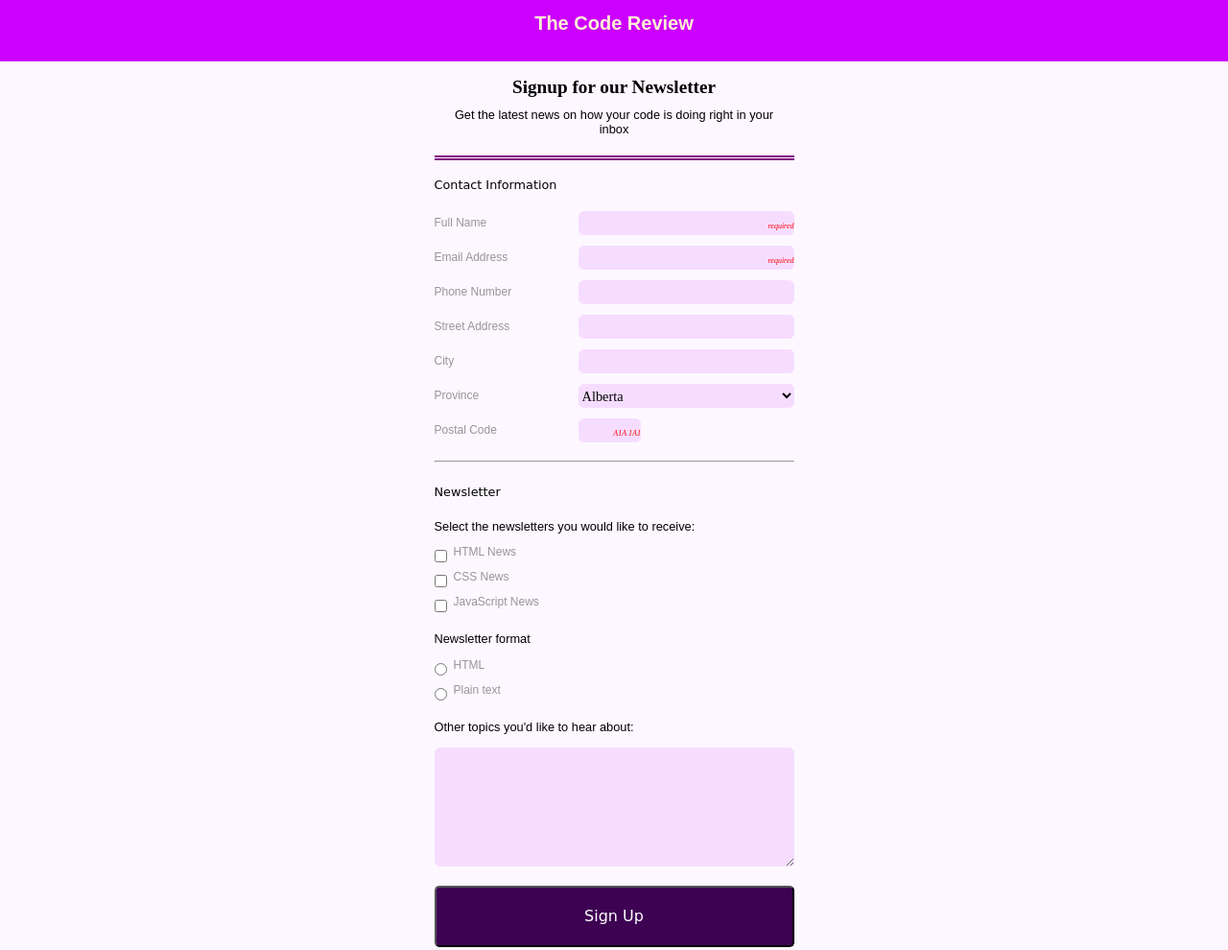
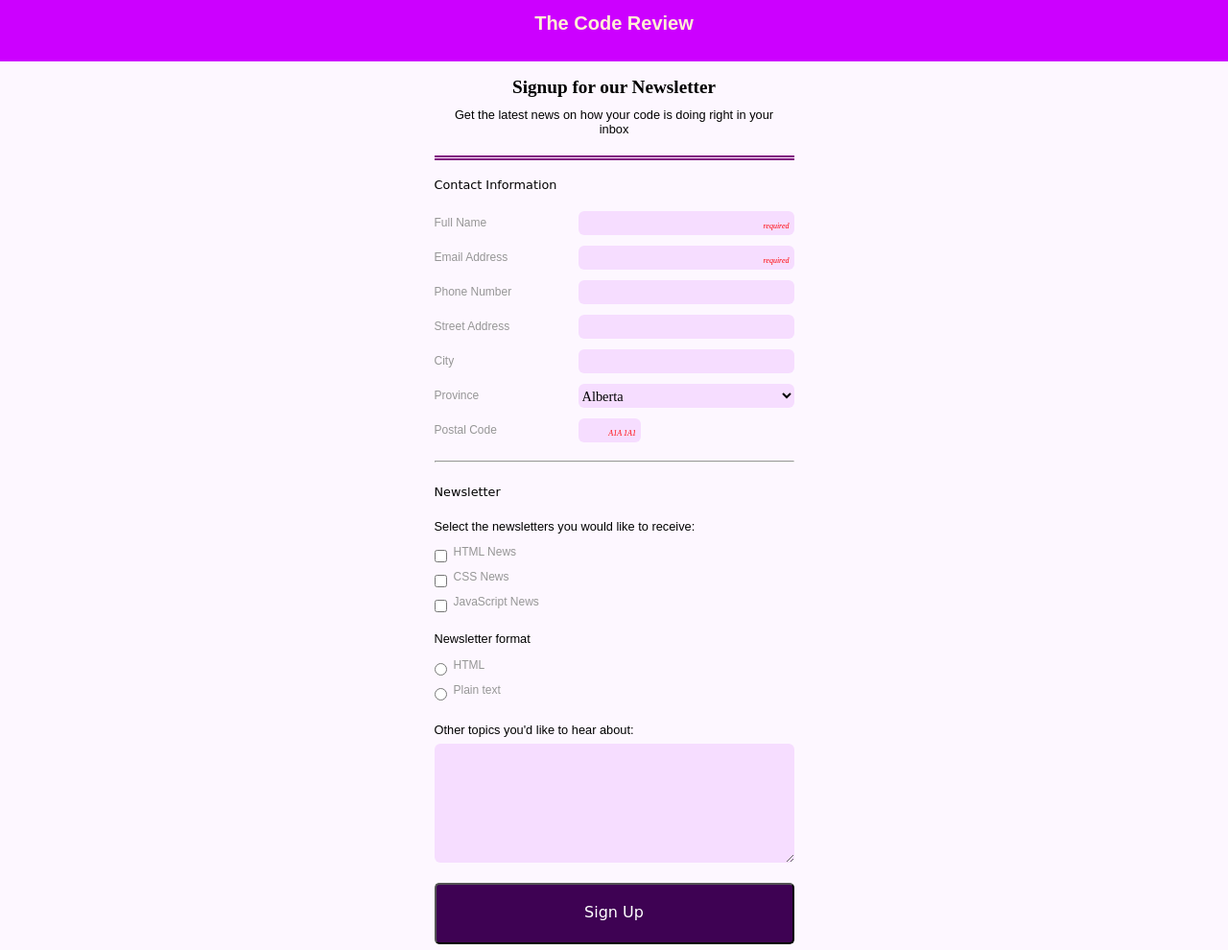
Before and after one commit to jgoode7/Tech-Degree-Project-3, a plain HTML site: page index.html in a window 1280 px wide. Shown: the top 990 px of the page at 96% size. Drawn offline with Linux system fonts and the light colour scheme; a web font is replaced by a local one.

Commit message:
Final Edit
Latest edit after fixes from peer review made.

```diff
--- a/CSS/styles.css
+++ b/CSS/styles.css
@@ -132,6 +132,12 @@ footer p {
 .button-label5 {
   padding-left: 7px;
 }
+.button-label6 {
+    font-family: fantasy;
+    font-size: .8rem;
+    color: inherit;
+    padding-top: 15px;
+}
 .copyright {
   text-align: center;
   font-family: fantasy;
@@ -142,8 +148,8 @@ input::placeholder {
   text-align: right;
   font-style: italic;
   font-size: .5em;
+  padding-right: 5px;
 }
-
 input:focus , section:focus , textarea:focus , button:focus {
   outline-color: purple;
   opacity: 0.45;
--- a/index.html
+++ b/index.html
@@ -103,7 +103,7 @@
                   <div class="container5">
                     <input type="radio" id="plain-text-button" name="formatbutton"><label for="plain-text-button" class="button-label5">Plain text</label>
                   </div>
-                  <p>Other topics you'd like to hear about:</p>
+                  <label for="other-topics" class="button-label6">Other topics you'd like to hear about:</label>
                   <textarea id="other-topics" name="other_topics"></textarea>
                 </aside>
               <button type="Submit">Sign Up</button>
```
